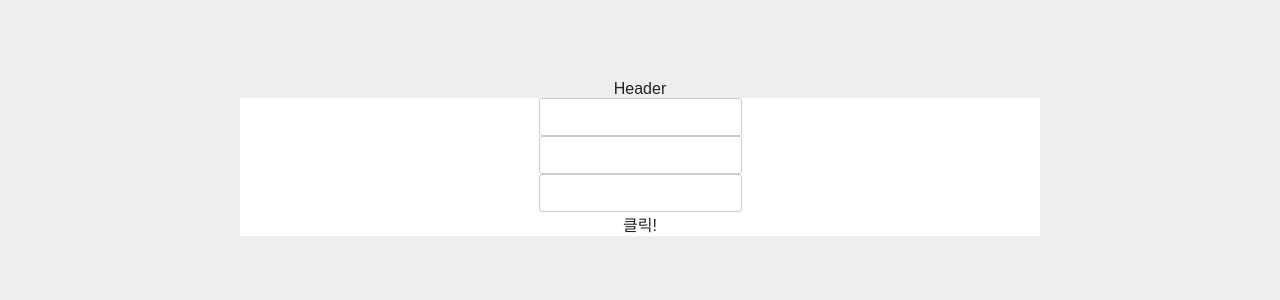
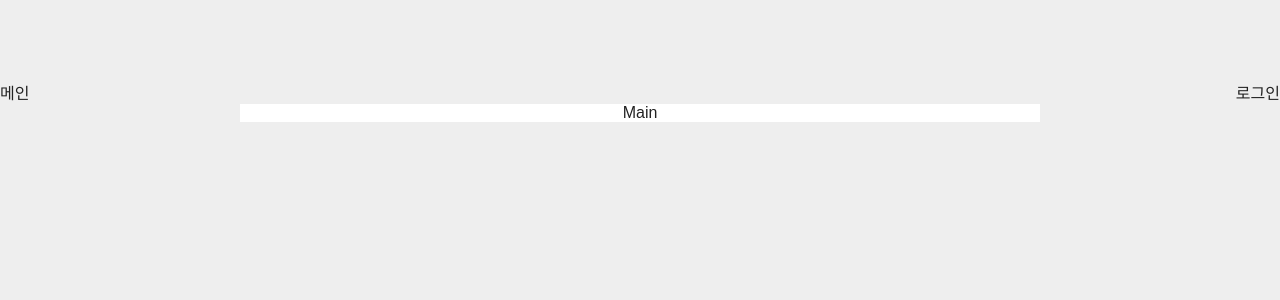
Before and after one commit to dusunax/initProjectTypeA, a React (Vite) app: page / in a window 1280 px wide. Shown: the top 300 px of the page. Built offline with nearby package versions, Linux system fonts and the light colour scheme.

Commit message:
[Feat] Header에 gnb추가

```diff
--- /dev/null
+++ b/src/components/main/Main.tsx
@@ -0,0 +1,3 @@
+export default function Main() {
+  return <>Main</>;
+}
--- a/src/layouts/Header/Header.tsx
+++ b/src/layouts/Header/Header.tsx
@@ -1,7 +1,43 @@
+import { useNavigate } from "react-router-dom";
 import styled from "styled-components";
 
+import { siteInfo } from "../../seo/siteInfo";
+import { SiteInfoModel } from "../../models/siteInfo";
+
 function Header() {
-  return <Wrap>Header</Wrap>;
+  const naivgate = useNavigate();
+
+  // 메뉴 init
+  const menu = [];
+  for (let key in siteInfo) {
+    const eachObj: SiteInfoModel = siteInfo[key as keyof typeof siteInfo];
+
+    menu.push(
+      <li key={eachObj.title} data-path={eachObj.path}>
+        <a href={eachObj.path} rel={eachObj.url} className="site-gnb-link">
+          {eachObj.title}
+        </a>
+      </li>
+    );
+  }
+
+  const handleMenuClick = (event: any) => {
+    event.preventDefault();
+    if (!event.target.classList.contains("site-gnb-link")) return;
+
+    const currentPage = event.target.closest("li").dataset.path;
+    if (currentPage) {
+      naivgate(currentPage);
+    }
+  };
+
+  return (
+    <Wrap>
+      <GNB onClick={handleMenuClick}>
+        <ul>{menu}</ul>
+      </GNB>
+    </Wrap>
+  );
 }
 
 export default Header;
@@ -9,3 +45,11 @@ export default Header;
 const Wrap = styled.header`
   width: 100%;
 `;
+
+const GNB = styled.nav`
+  ul {
+    display: flex;
+    justify-content: space-between;
+    align-items: center;
+  }
+`;
--- a/src/pages/Index.tsx
+++ b/src/pages/Index.tsx
@@ -1,14 +1,15 @@
-import React from "react";
-import { Main } from "components/main";
-import { NextPageWithLayout } from "../../../../moyeo-frontend/src/pages/_app";
-import MainLayout from "layouts/MainLayout";
+import Main from "../components/main/Main";
+import { DefaultLayout } from "../layouts/DefaultLayout";
+import { HelmetComponent } from "../seo/helmet";
+import { siteInfo } from "../seo/siteInfo";
 
-const Index: NextPageWithLayout = () => {
-  return <Main />;
-};
-
-Index.getLayout = (page) => {
-  return <MainLayout>{page}</MainLayout>;
+const Index = () => {
+  return (
+    <DefaultLayout>
+      <Main />
+      <HelmetComponent siteInfo={siteInfo.login} />
+    </DefaultLayout>
+  );
 };
 
 export default Index;
--- a/src/pages/login/Index.tsx
+++ b/src/pages/login/Index.tsx
@@ -1,19 +1,14 @@
 import LoginForm from "../../components/login/LoginForm";
+
 import { DefaultLayout } from "../../layouts/DefaultLayout";
 import { HelmetComponent } from "../../seo/helmet";
+import { siteInfo } from "../../seo/siteInfo";
 
 function LoginPage() {
-  const siteInfo = {
-    title: "로그인",
-    description: "로그인 페이지",
-    image: "이미지url",
-    url: "http://배포주소/login",
-  };
-
   return (
     <DefaultLayout>
       <LoginForm />
-      <HelmetComponent siteInfo={siteInfo} />
+      <HelmetComponent siteInfo={siteInfo.main} />
     </DefaultLayout>
   );
 }
--- a/src/router/Router.tsx
+++ b/src/router/Router.tsx
@@ -2,12 +2,13 @@ import { lazy, Suspense } from "react";
 import { Route, Routes } from "react-router-dom";
 
 const LoginPage = lazy(() => import("../pages/login/Index"));
+const MainPage = lazy(() => import("../pages/Index"));
 
 function Router() {
   return (
     <Suspense fallback={<div>Loading...</div>}>
       <Routes>
-        <Route path="/" element={<LoginPage />} />
+        <Route path="/" element={<MainPage />} />
         <Route path="/login" element={<LoginPage />} />
       </Routes>
     </Suspense>
--- /dev/null
+++ b/src/seo/siteInfo.ts
@@ -0,0 +1,16 @@
+export const siteInfo = {
+  main: {
+    title: "메인",
+    description: "메인 페이지",
+    image: "이미지url",
+    path: "/",
+    url: "http://배포주소/",
+  },
+  login: {
+    title: "로그인",
+    description: "로그인 페이지",
+    image: "이미지url",
+    path: "/login",
+    url: "http://배포주소/login",
+  },
+};
```
Also changed, not shown: src/models/siteInfo.ts (+10 -7 lines).
